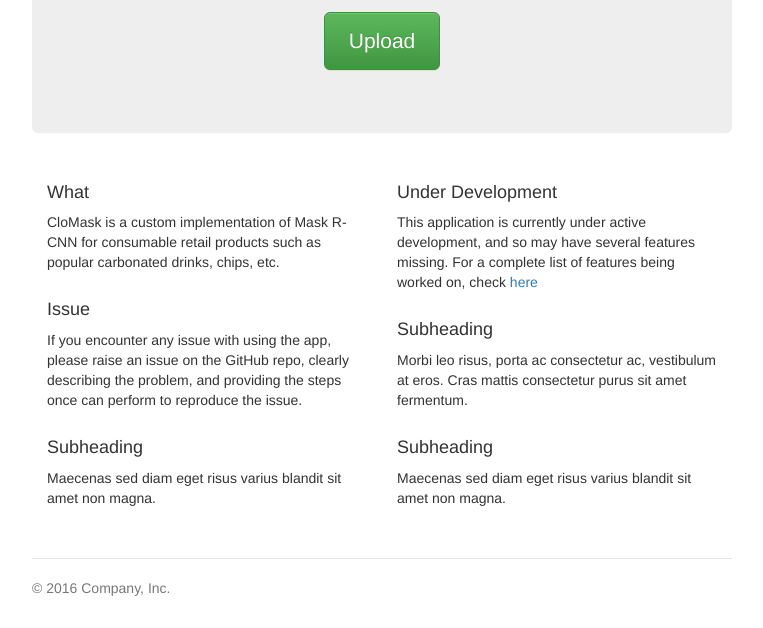
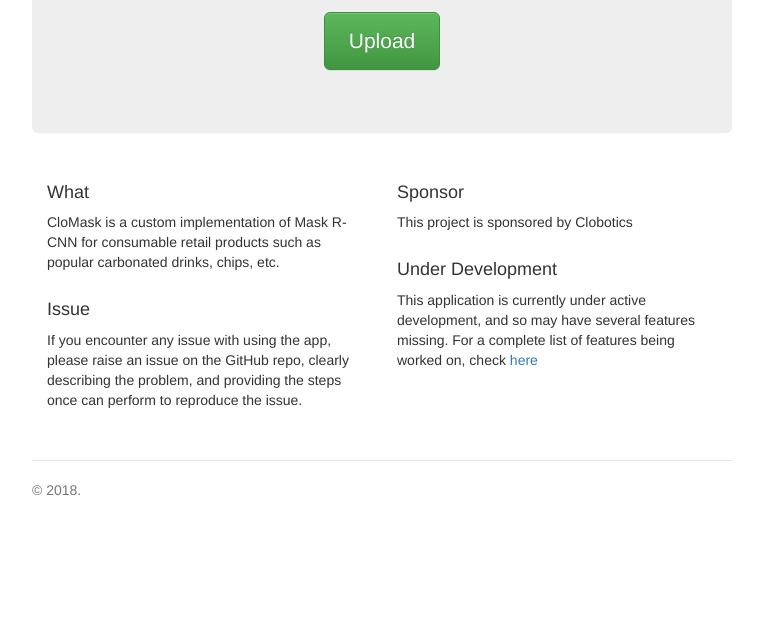
Before and after one commit to havanagrawal/clomask, a plain HTML site: page webapp/index.html in a window 1280 px wide. Shown: the part 291-919 px from the top of the page, without its empty margins (258-1021 px from the left). After the commit the page ends 821 px from the top, so only its background shows below. Drawn offline with nearby package versions, Linux system fonts and the light colour scheme; a script that the page names is missing.

Commit message:
Remove unnecessary sections

```diff
--- a/webapp/index.html
+++ b/webapp/index.html
@@ -32,7 +32,6 @@
           <ul class="nav nav-pills pull-right">
             <li role="presentation" class="active"><a href="#">Home</a></li>
             <li role="presentation"><a href="#">About</a></li>
-            <li role="presentation"><a href="#">Contact</a></li>
             <li role="presentation"><a href="https://github.com/havanagrawal/clomask">GitHub</a></li>
           </ul>
         </nav>
@@ -52,25 +51,19 @@
 
           <h4>Issue</h4>
           <p>If you encounter any issue with using the app, please <a href="https://github.com/havanagrawal/clomask/issues/new"></a>raise an issue</a> on the GitHub repo, clearly describing the problem, and providing the steps once can perform to reproduce the issue.</p>
-
-          <h4>Subheading</h4>
-          <p>Maecenas sed diam eget risus varius blandit sit amet non magna.</p>
         </div>
 
         <div class="col-lg-6">
+          <h4>Sponsor</h4>
+          <p>This project is sponsored by Clobotics</p>
+
           <h4>Under Development</h4>
           <p>This application is currently under active development, and so may have several features missing. For a complete list of features being worked on, check <a href="https://github.com/havanagrawal/clomask/issues">here</a></p>
-
-          <h4>Subheading</h4>
-          <p>Morbi leo risus, porta ac consectetur ac, vestibulum at eros. Cras mattis consectetur purus sit amet fermentum.</p>
-
-          <h4>Subheading</h4>
-          <p>Maecenas sed diam eget risus varius blandit sit amet non magna.</p>
         </div>
       </div>
 
       <footer class="footer">
-        <p>&copy; 2016 Company, Inc.</p>
+        <p>&copy; 2018.</p>
       </footer>
 
     </div> <!-- /container -->
```
